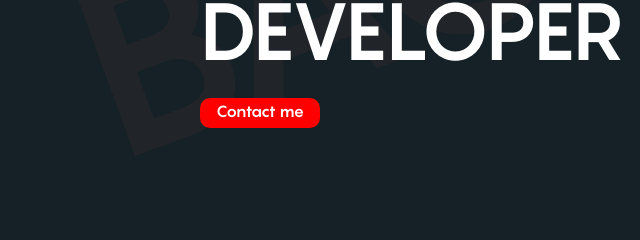
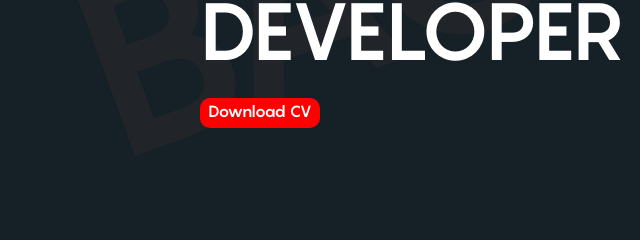
Before and after one commit to Gamahusen9/PORTOFOLIO, a plain HTML site: page index.html in a window 1280 px wide. Shown: the part 463-703 px from the top of the page, 0-640 px from the left. Drawn offline with nearby package versions, Linux system fonts and the light colour scheme.

Commit message:
ubah sintaks

```diff
--- a/index.html
+++ b/index.html
@@ -61,7 +61,7 @@
             <h1 class="backend">Hello I'm <span class="typing_text">BACKEND DEVELOPER </span> <span
                     class="titik">..</span></h1>
                     <a href="https://www.cakeresume.com/pdf/s--6tft6CIV27zr7s5k2eWKfA--/D8VrN.pdf">
-                        <p>Contact me</p>
+                        <p>Download CV</p>
                     </a>
         </div>
 
```
